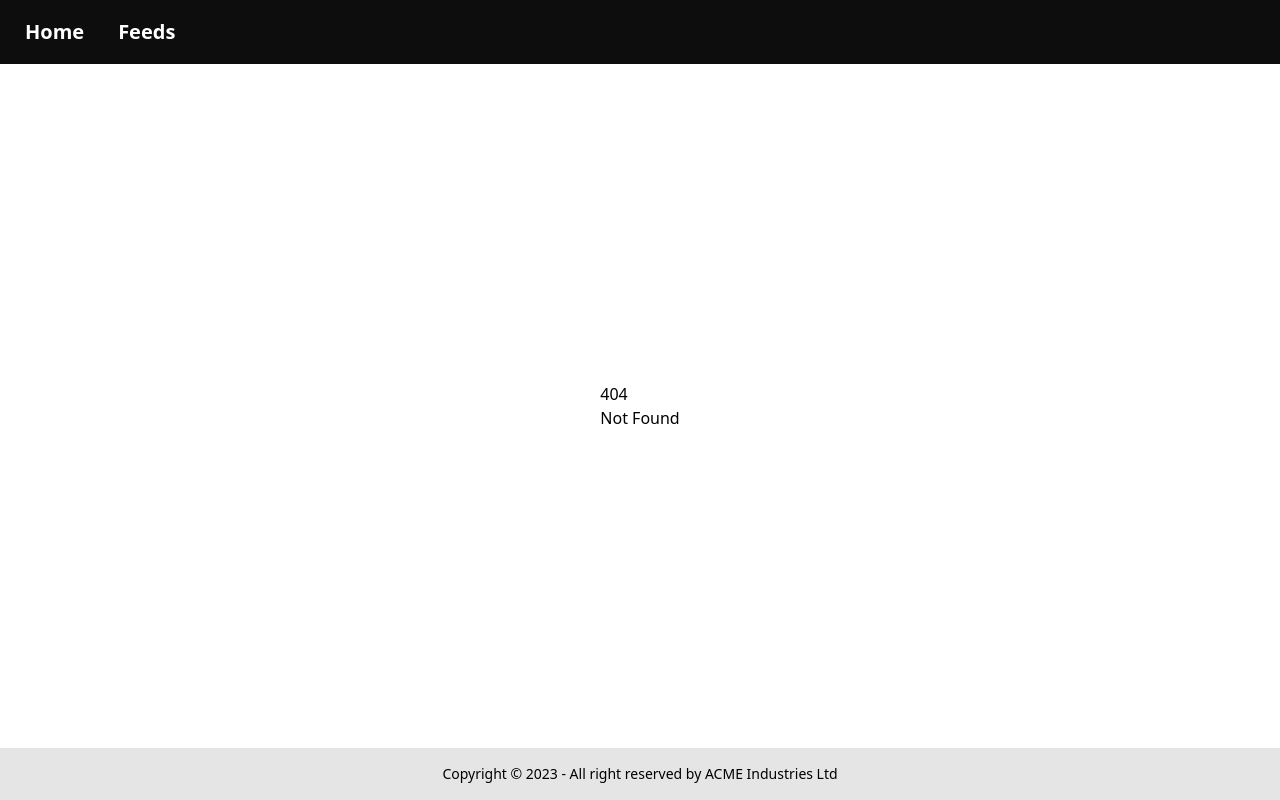
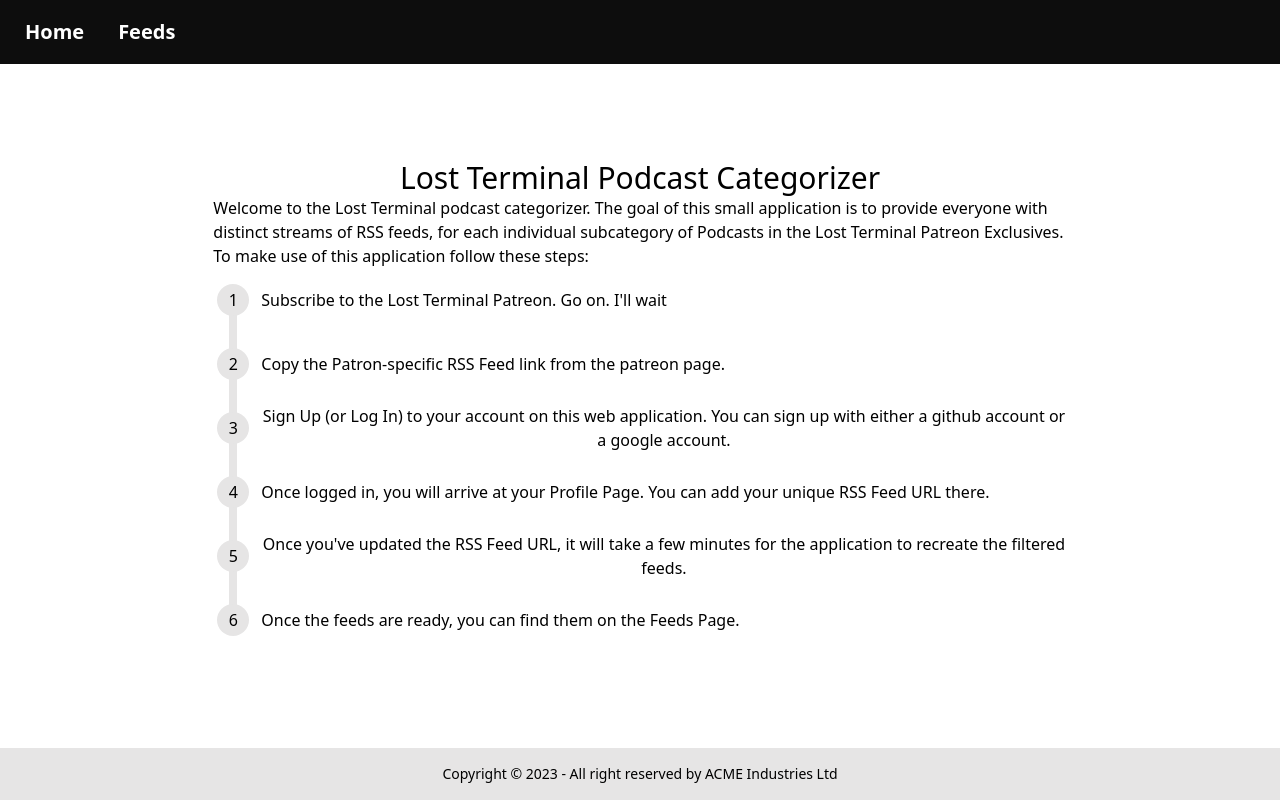
Before and after one commit to AliSajid/ltcat, a SvelteKit app: page / in a window 1280 px wide. Before the commit this address had no page. Built offline with nearby package versions, Linux system fonts and the light colour scheme.

Commit message:
feat: add content to the root page

```diff
--- a/src/routes/+layout.svelte
+++ b/src/routes/+layout.svelte
@@ -7,7 +7,7 @@
 <div class="h-screen flex flex-col">
   <NavBar />
   <main class="flex-grow flex items-center">
-    <div class="mx-auto">
+    <div class="mx-auto w-2/3">
       <slot />
     </div>
   </main>
--- /dev/null
+++ b/src/routes/+page.svelte
@@ -0,0 +1,29 @@
+<script lang="ts">
+  import type { PageData } from './$types';
+
+  export let data: PageData;
+</script>
+
+<h1 class="text-3xl text-center">Lost Terminal Podcast Categorizer</h1>
+
+<p>
+  Welcome to the Lost Terminal podcast categorizer. The goal of this small application is to provide everyone with
+  distinct streams of RSS feeds, for each individual subcategory of Podcasts in the Lost Terminal Patreon Exclusives.
+</p>
+
+<p>To make use of this application follow these steps:</p>
+<ul class="steps steps-vertical">
+  <li class="step">Subscribe to the Lost Terminal Patreon. Go on. I'll wait</li>
+  <li class="step">Copy the Patron-specific RSS Feed link from the patreon page.</li>
+  <li class="step">
+    Sign Up (or Log In) to your account on this web application. You can sign up with either a github account or a
+    google account.
+  </li>
+  <li class="step">
+    Once logged in, you will arrive at your Profile Page. You can add your unique RSS Feed URL there.
+  </li>
+  <li class="step">
+    Once you've updated the RSS Feed URL, it will take a few minutes for the application to recreate the filtered feeds.
+  </li>
+  <li class="step">Once the feeds are ready, you can find them on the Feeds Page.</li>
+</ul>
```
Also changed, not shown: src/routes/+page.ts (added).
